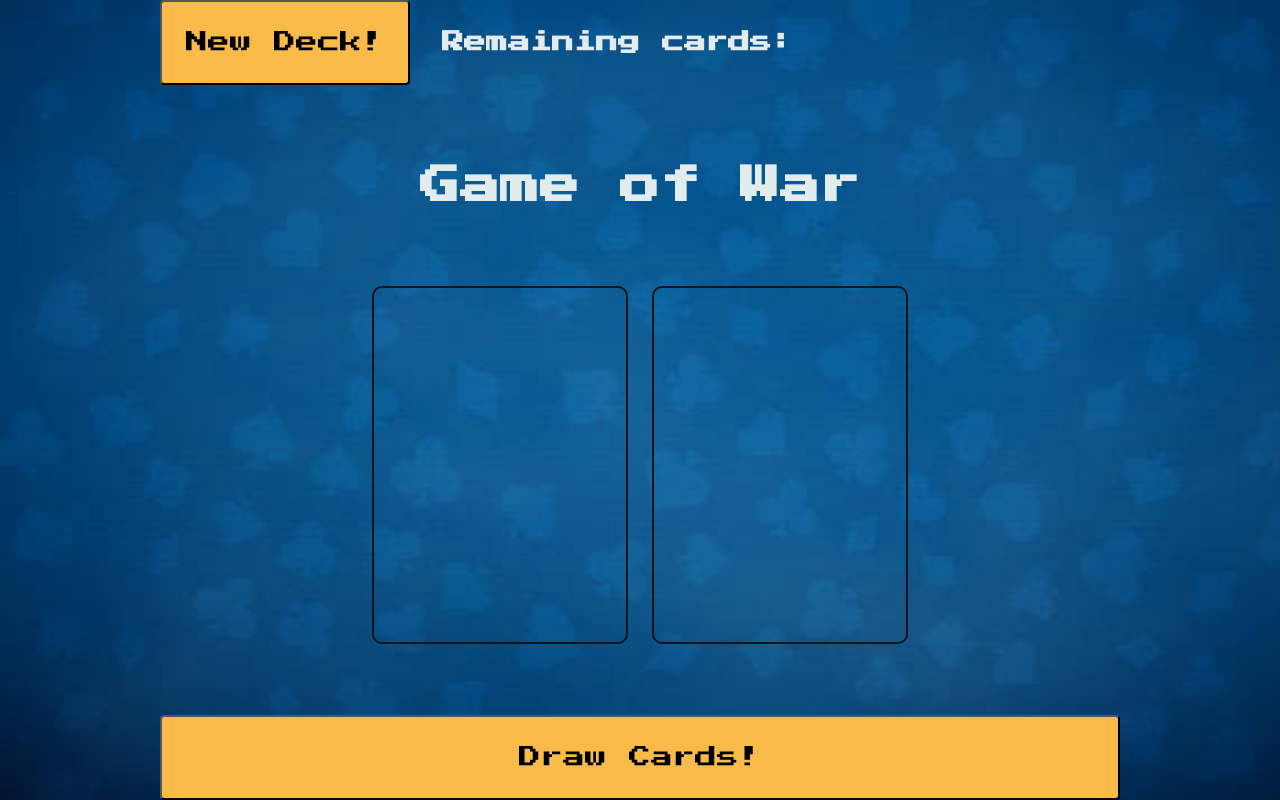
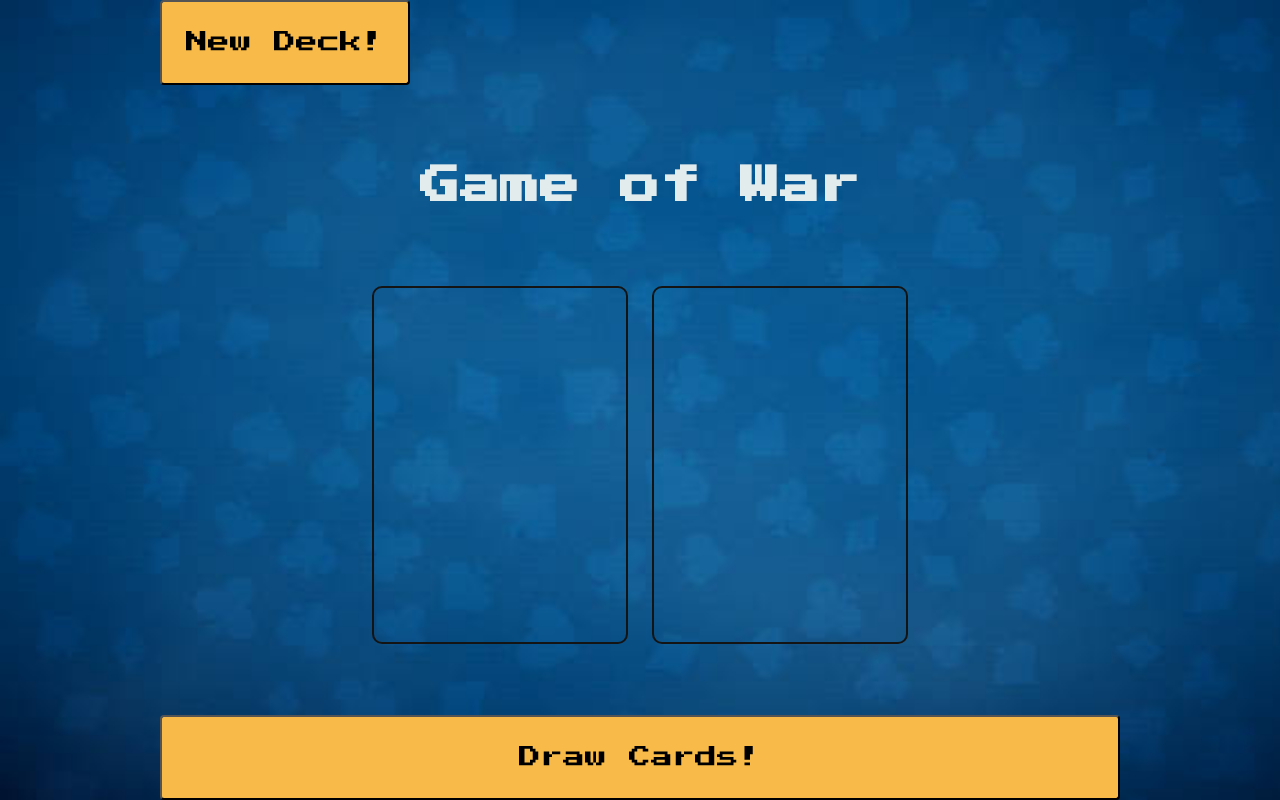
Before and after one commit to PetrValenta92/game-of-war, a plain HTML site: page index.html in a window 1280 px wide. Drawn offline with Linux system fonts and the light colour scheme.

Commit message:
Update index.html

```diff
--- a/index.html
+++ b/index.html
@@ -17,7 +17,7 @@
       <div class="container flex">
         <div class="header flex">
           <button class="new-deck-btn" id="new-deck">New Deck!</button>
-          <h3 class="remaining-cards" id="remaining-cards">Remaining cards:</h3>
+          <h3 class="remaining-cards" id="remaining-cards"></h3>
         </div>
         <h2 class="result" id="result">Game of War</h2>
         <div class="cards flex" id="cards-images">
```
